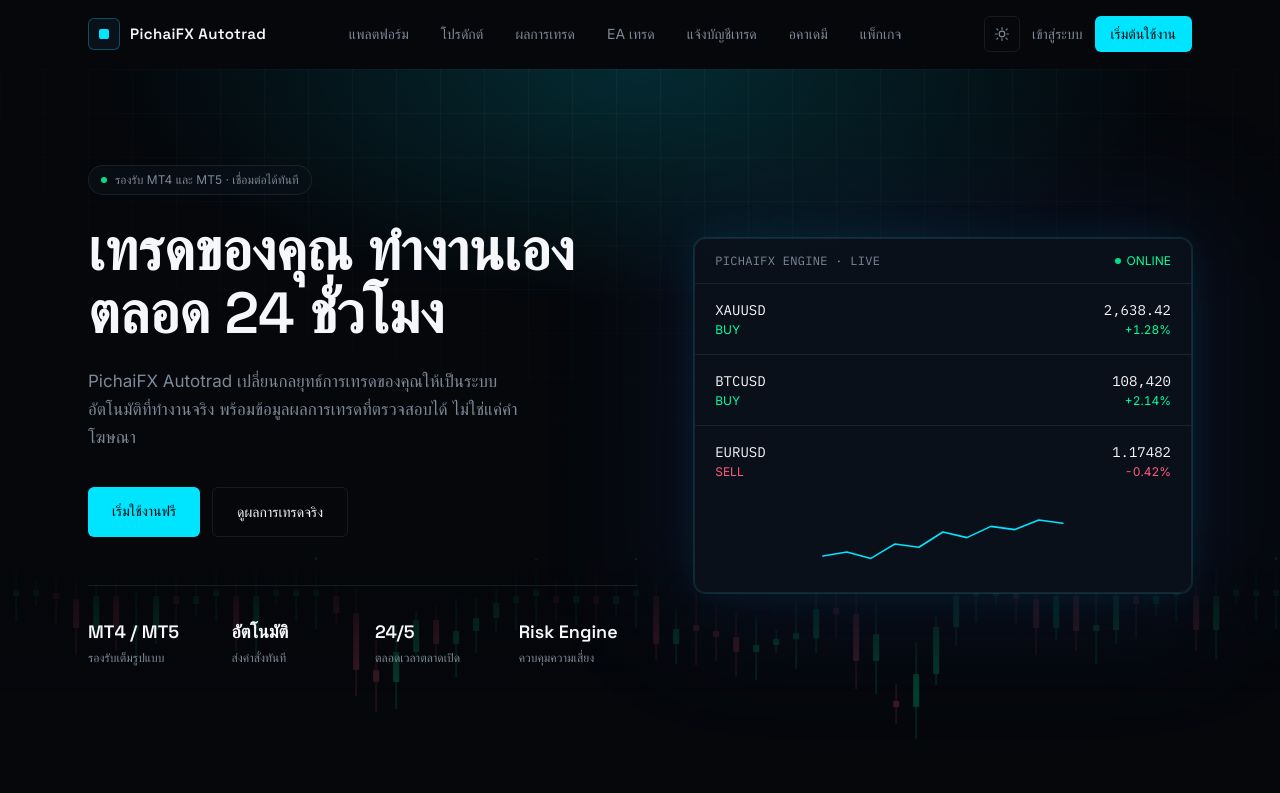
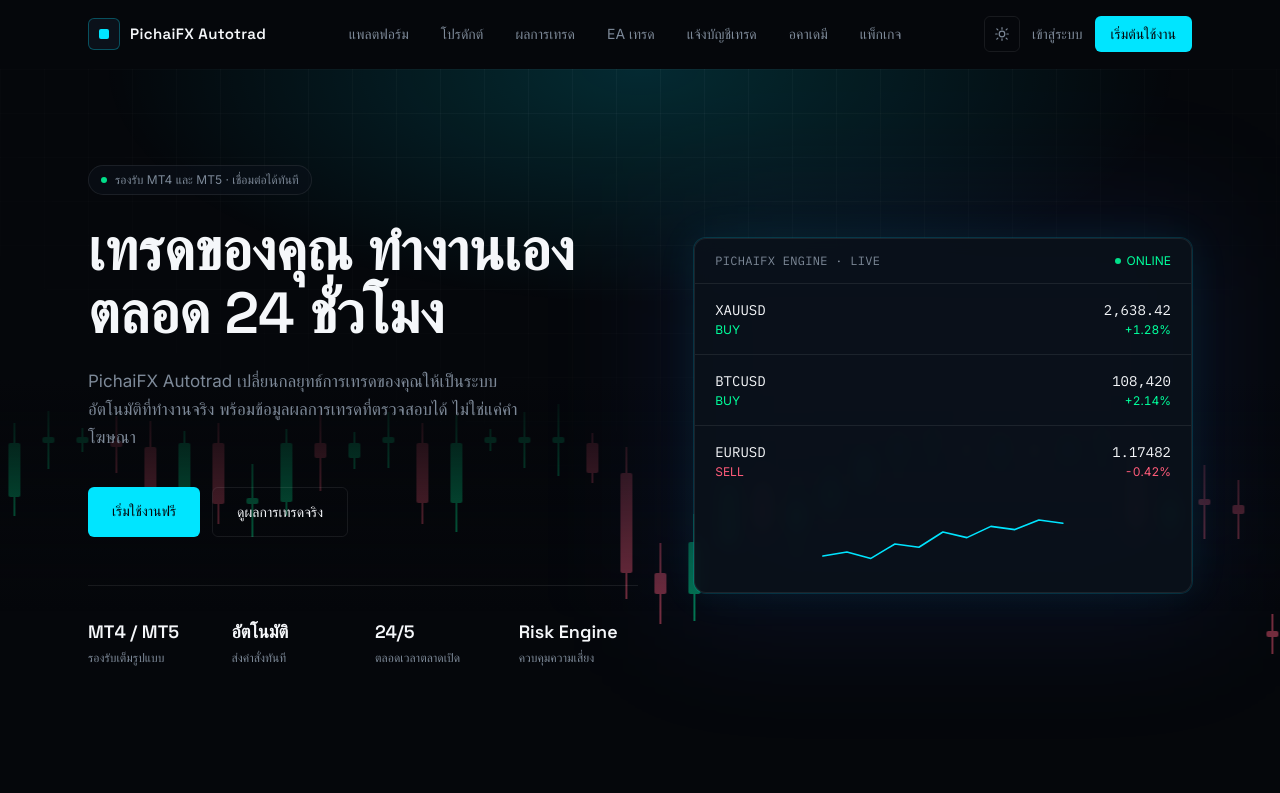
Before and after one commit to yuttanafx/pichaifx, a Next.js app: page / in a window 1280 px wide. Shown: the top 793 px of the page. Built offline with nearby package versions, Linux system fonts and the light colour scheme.

Commit message:
Add files via upload

```diff
--- a/app/globals.css
+++ b/app/globals.css
@@ -31,7 +31,7 @@
   --scrollbar-thumb: #1c2733;
   --scrollbar-thumb-hover: #26333f;
 
-  --candle-opacity: 0.22;
+  --candle-opacity: 0.45;
 }
 
 /* Day */
@@ -59,7 +59,7 @@
   --scrollbar-thumb: #cdd4de;
   --scrollbar-thumb-hover: #b4bdc9;
 
-  --candle-opacity: 0.14;
+  --candle-opacity: 0.28;
 }
 
 * {
--- a/components/CandlestickBackground.tsx
+++ b/components/CandlestickBackground.tsx
@@ -18,8 +18,8 @@
   wickBottom: number;
 };
 
-const BAND_HEIGHT = 240; // px, height of the ticker-style band
-const CANDLE_COUNT = 48;
+const BAND_HEIGHT = 420; // px, height of the ticker-style band
+const CANDLE_COUNT = 40;
 
 function generateCandles(count: number, seed: number): Candle[] {
   const rand = mulberry32(seed);
@@ -47,13 +47,13 @@
 function CandleColumn({ candle, index }: { candle: Candle; index: number }) {
   const colorClass = candle.up ? "bg-mint" : "bg-rose";
   return (
-    <div className="relative h-full w-[10px] flex-shrink-0" aria-hidden="true">
+    <div className="relative h-full w-[18px] flex-shrink-0" aria-hidden="true">
       <span
-        className={`absolute left-1/2 w-px -translate-x-1/2 ${colorClass}`}
+        className={`absolute left-1/2 w-[2px] -translate-x-1/2 ${colorClass}`}
         style={{ height: candle.wickHeight, bottom: candle.wickBottom }}
       />
       <span
-        className={`absolute left-1/2 w-[6px] -translate-x-1/2 rounded-[1px] ${colorClass}`}
+        className={`absolute left-1/2 w-[12px] -translate-x-1/2 rounded-[2px] ${colorClass}`}
         style={{ height: candle.bodyHeight, bottom: candle.bodyBottom }}
       />
     </div>
@@ -68,7 +68,7 @@
     <div className="candle-layer" aria-hidden="true">
       <div
         className="candle-track"
-        style={{ height: BAND_HEIGHT, gap: "10px", paddingInline: "5px" }}
+        style={{ height: BAND_HEIGHT, gap: "16px", paddingInline: "8px" }}
       >
         {loop.map((c, i) => (
           <CandleColumn candle={c} index={i} key={i} />
```
Also changed, not shown: 1 other file (tests, documents, lock files or other folders).
